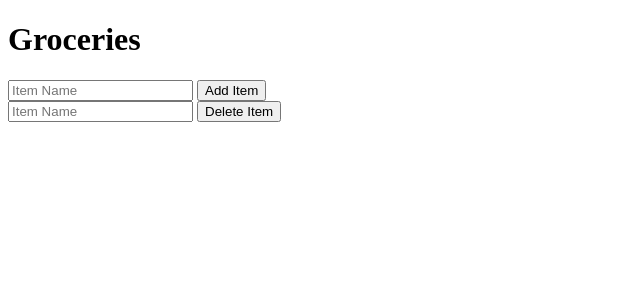
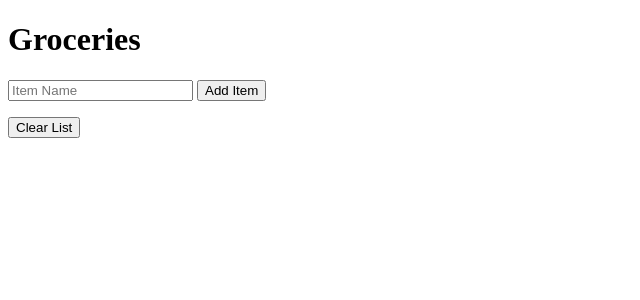
Before and after one commit to cw417/GroceryList, a Flask app: page / in a window 1280 px wide. Shown: the top 300 px of the page, without its empty margins (0-640 px from the left). Run offline with Flask 2, Linux system fonts and the light colour scheme; data that the repository does not hold is empty.

Commit message:
Basic working version - need to add functionality to 'Clear List' button.

```diff
--- a/app.py
+++ b/app.py
@@ -11,14 +11,14 @@ class Groceries(db.Model):
 
 @app.route('/')
 def index():
-  return render_template('index.html')
+  groceries = Groceries.query.all()
+  return render_template('index.html', groceries=groceries)
 
 @app.route('/add', methods=['POST'])
 def add():
   item = Groceries(item=request.form['addItem'])
   db.session.add(item)
   db.session.commit()
-
   return redirect(url_for('index'))
 
 if __name__ == '__main__':
--- a/templates/index.html
+++ b/templates/index.html
@@ -7,6 +7,7 @@
 {% block body %}
 <div>
   <h1>Groceries</h1>
+
   <div>
     <form action="{{ url_for('add') }}" method='POST'>
       <input class='addItemText' type='text' name='addItem' placeholder='Item Name'>
@@ -14,22 +15,18 @@
     </form>
   </div>
 
-  <div>
-    <form>
-      <div class='deleteItem'>
-      <input class='deleteItemText' type='text' name='deleteItem' placeholder='Item Name'>
-      <input class='deleteItemButton' type='submit' value='Delete Item'>
-      </div>
-    </form>
-  </div>
+    <div>
+      <ul>
+        {% for item in groceries %}
+        <li>{{ item.item }}</li>
+        {% endfor %}
+      </ul>
+    </div>
 
     <div>
-      <ul>
-        {% for item in items %}
-        <li>{{ item.name }}</li>
-        {% endfor %}
-      </ul>
-
+      <form>
+        <input class='deleteItemButton' type='submit' value='Clear List'>
+      </form>
     </div>
 
 
```
